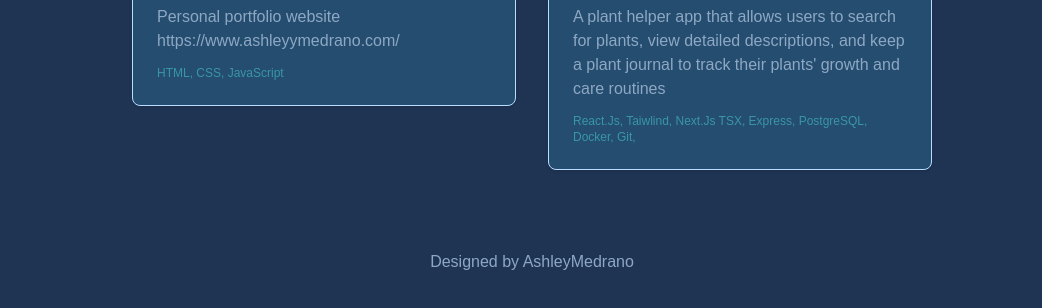
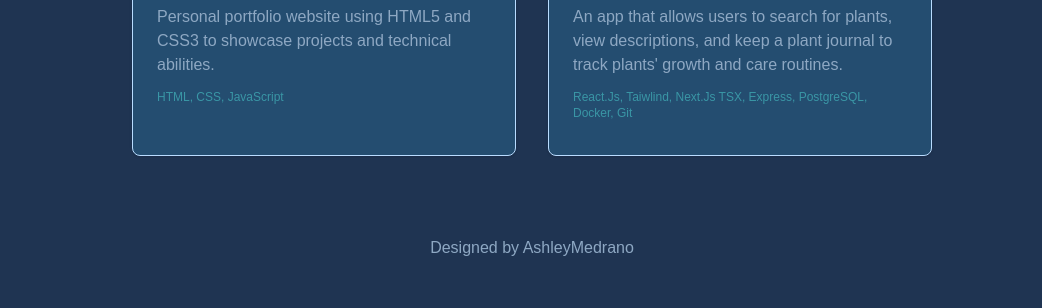
Before and after one commit to ashleyymedrano/my-pwp-ashleyymedrano, a website built with Vite: page index.html in a window 1280 px wide. Shown: the part 2409-2717 px from the top of the page, without its empty margins (108-1150 px from the left). Built offline with nearby package versions, Linux system fonts and the light colour scheme.

Commit message:
Added Project Card Changes

```diff
--- a/index.html
+++ b/index.html
@@ -304,7 +304,7 @@
   <!--Project Card 1-->
 <section class="flex flex-wrap justify-center m-10 gap-8 projects-js">
 <section>
-  <div class="max-w-sm p-6 bg-[#244D70] hover:bg-[#296088] border border-[#B9DCFF] rounded-lg shadow">
+  <div class="max-w-sm h-60 p-6 bg-[#244D70] hover:bg-[#296088] border border-[#B9DCFF] rounded-lg shadow">
     <!--This div is to add GitHub icon on top-->
     <div class="flex flex-row-reverse">
       <a href="/">
@@ -331,7 +331,8 @@
     <h5 class="mb-2 text-2xl font-bold tracking-tight text-[#B9DCFF]">ashleyymedrano
 
     </h5>
-    <p class="mb-3 font-normal text-[#8EA8C3]">Personal portfolio website https://www.ashleyymedrano.com/</p>
+    <p class="mb-3 font-normal text-[#8EA8C3]">Personal portfolio website using HTML5 and CSS3 to showcase projects and technical abilities.
+    </p>
     <p class="text-xs text-opacity-50 text-[#4fe0dc]">HTML, CSS, JavaScript</p>
     </div>
   </div>
@@ -339,10 +340,10 @@
 
   <!--Project Card 2-->
 <section>
-<div class="max-w-sm p-6 bg-[#244D70] hover:bg-[#296088] border border-[#B9DCFF] rounded-lg shadow">
+<div class="max-w-sm h-60 p-6 bg-[#244D70] hover:bg-[#296088] border border-[#B9DCFF] rounded-lg shadow">
   <!--This div is to add GitHub icon on top-->
   <div class="flex flex-row-reverse">
-    <a href="https://github.com/Garden-Capstone/plant-helper-capstone-project">
+    <a href="/">
       <svg class="w-6 h-6 text-gray-800 fill-[#B9DCFF]"
            aria-hidden="true"
            xmlns="http://www.w3.org/2000/svg"
@@ -355,7 +356,7 @@
               clip-rule="evenodd"/>
       </svg>
     </a>
-    <a href="/">
+    <a href="https://github.com/Garden-Capstone/plant-helper-capstone-project">
       <svg class="w-6 h-6 text-gray-800 mr-2 fill-[#B9DCFF]"
            aria-hidden="true"
            xmlns="http://www.w3.org/2000/svg"
@@ -372,8 +373,8 @@
   <!--This next part is for text-->
   <div>
     <h5 class="mb-2 text-2xl font-bold tracking-tight text-[#B9DCFF]">Plant Whisperer</h5>
-    <p class="mb-3 font-normal text-[#8EA8C3]">A plant helper app that allows users to search for plants, view detailed descriptions, and keep a plant journal to track their plants' growth and care routines</p>
-    <p class="text-xs text-opacity-50 text-[#4fe0dc]">React.Js, Taiwlind, Next.Js TSX, Express, PostgreSQL, Docker, Git,  </p>
+    <p class="mb-3 font-normal text-[#8EA8C3]">An app that allows users to search for plants, view descriptions, and keep a plant journal to track plants' growth and care routines.</p>
+    <p class="text-xs text-opacity-50 text-[#4fe0dc]">React.Js, Taiwlind, Next.Js TSX, Express, PostgreSQL, Docker, Git</p>
   </div>
 </div>
 </section>
```
